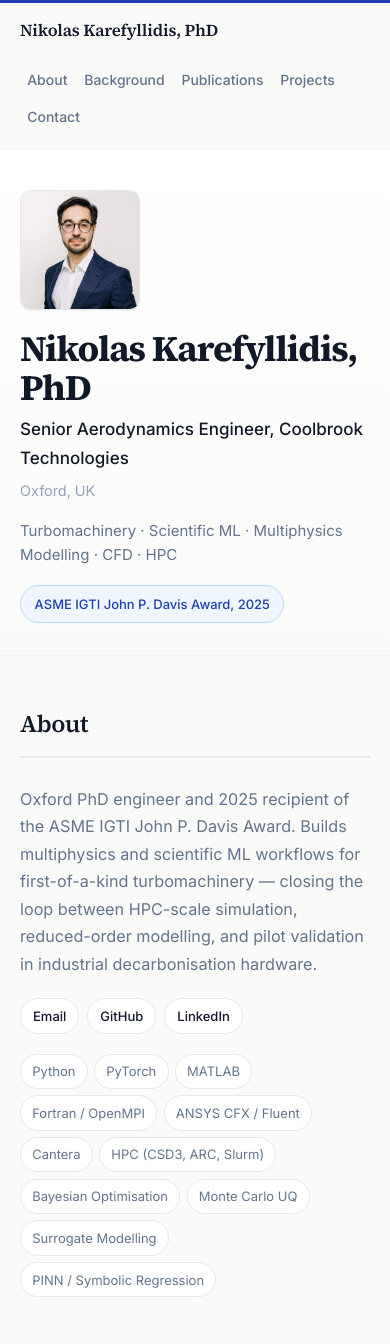
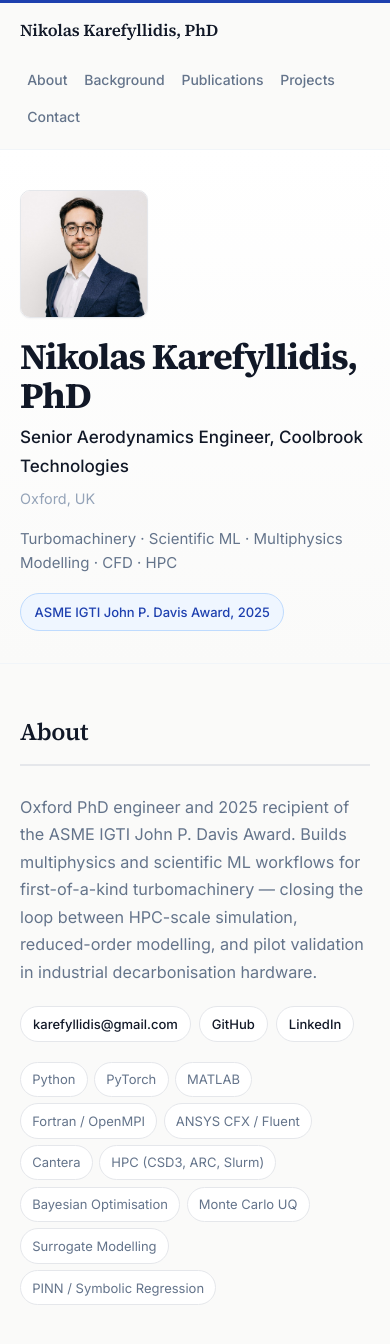
Before and after one commit to karefyllidis/karefyllidis.github.io, a Jekyll site: the page built from index.html, in a window 390 px wide and 1400 px high. Shown: the top 1344 px of the window. Built offline with Jekyll 4.4.1, drawn with Linux system fonts in a browser that asks for light colours; some of the changed text lies outside the part shown.

Commit message:
content: Imperial credential link, contact email, larger hero photo
Add verified Emeritus link for Imperial ML certificate, show karefyllidis@gmail.com in About and Contact, increase hero headshot to 192px, and add portfolio editing rules for Cursor.

Co-authored-by: Cursor <cursoragent@cursor.com>

```diff
--- a/_data/further_education.yml
+++ b/_data/further_education.yml
@@ -1,7 +1,7 @@
 - title: "Professional Certificate in Machine Learning and AI"
   provider: "Imperial College London"
   period: "2024"
-  url: "https://www.imperial.ac.uk"
+  url: "https://certificates.emeritus.org/46605ef2-5246-417a-b5e1-2fbf3ad6a733"
 
 - title: "AI/ML for Fluids"
   provider: "FlowThermoLab"
--- a/assets/css/main.scss
+++ b/assets/css/main.scss
@@ -140,8 +140,8 @@ a {
 }
 
 .hero-photo {
-  width: 168px;
-  height: 168px;
+  width: 192px;
+  height: 192px;
   border-radius: var(--radius);
   object-fit: cover;
   border: 1px solid var(--color-border);
@@ -157,8 +157,8 @@ a {
   }
 
   .hero-photo {
-    width: 120px;
-    height: 120px;
+    width: 128px;
+    height: 128px;
   }
 }
 
@@ -770,6 +770,21 @@ a {
   text-decoration: underline;
 }
 
+.contact-email {
+  margin: 0.75rem 0 0;
+}
+
+.contact-email a {
+  color: var(--color-accent);
+  text-decoration: none;
+  font-weight: 500;
+  font-size: 0.9375rem;
+}
+
+.contact-email a:hover {
+  text-decoration: underline;
+}
+
 /* Footer */
 
 .site-footer {
--- a/index.html
+++ b/index.html
@@ -14,7 +14,7 @@ layout: default
       {% endif %}
     </div>
     {% if site.author.image != "" %}
-      <img class="hero-photo" src="{{ site.author.image | relative_url }}" alt="{{ site.author.name }}" width="180" height="180">
+      <img class="hero-photo" src="{{ site.author.image | relative_url }}" alt="{{ site.author.name }}" width="200" height="200">
     {% endif %}
   </div>
 </section>
@@ -26,7 +26,7 @@ layout: default
         <h2 class="section-title">About</h2>
         <p>{{ site.author.bio }}</p>
         <ul class="contact-inline">
-          <li><a href="mailto:{{ site.author.email }}">Email</a></li>
+          <li><a href="mailto:{{ site.author.email }}">{{ site.author.email }}</a></li>
           <li><a href="{{ site.social.github }}" target="_blank" rel="noopener noreferrer">GitHub</a></li>
           <li><a href="{{ site.social.linkedin }}" target="_blank" rel="noopener noreferrer">LinkedIn</a></li>
         </ul>
@@ -162,5 +162,6 @@ layout: default
   <div class="container">
     <h2 class="section-title">Contact</h2>
     <p>Based in Oxford, UK. Open to collaborations in turbomachinery, scientific ML, and industrial decarbonisation.</p>
+    <p class="contact-email"><a href="mailto:{{ site.author.email }}">{{ site.author.email }}</a></p>
   </div>
 </section>
```
Also changed, not shown: 1 other file.
